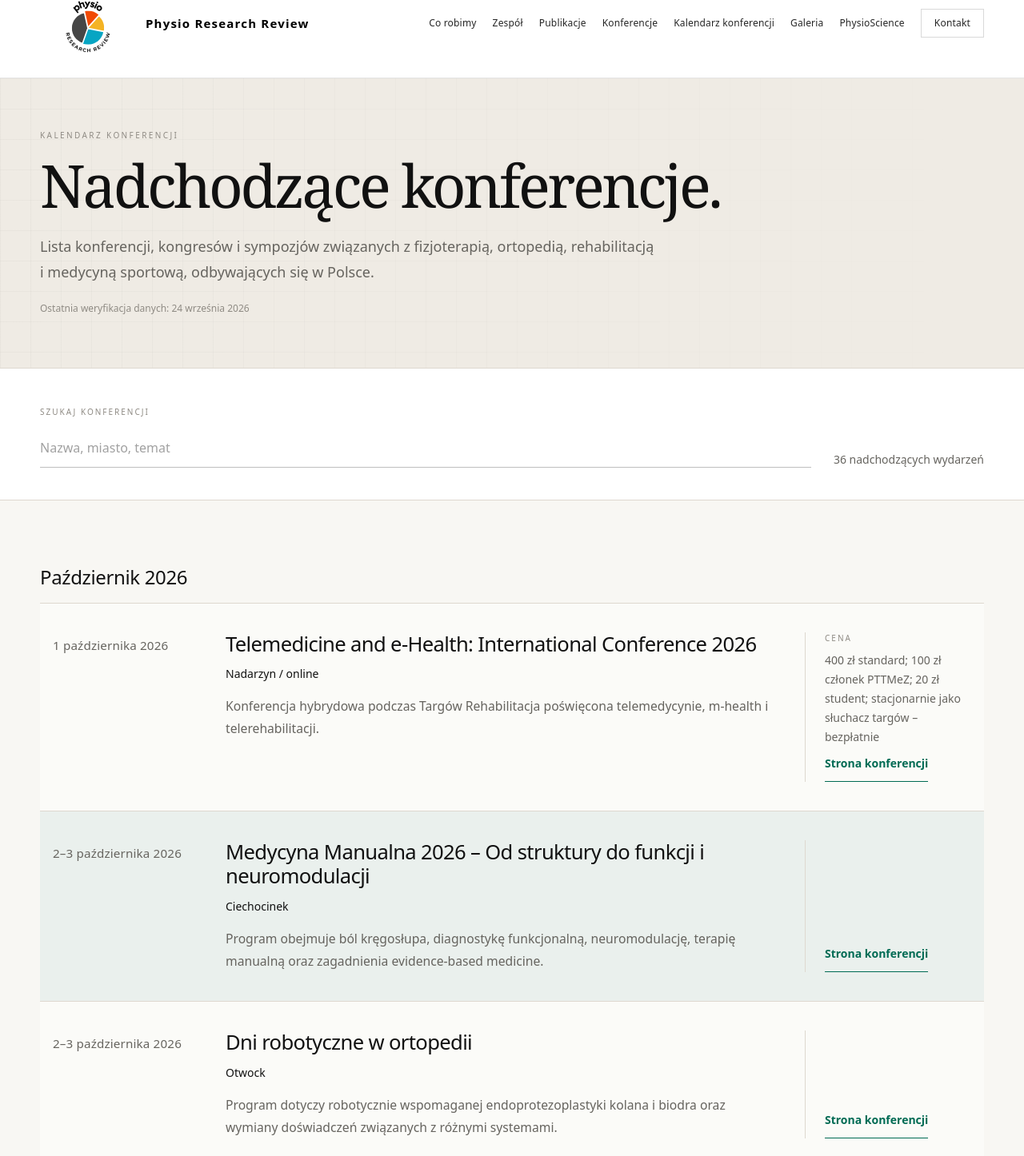
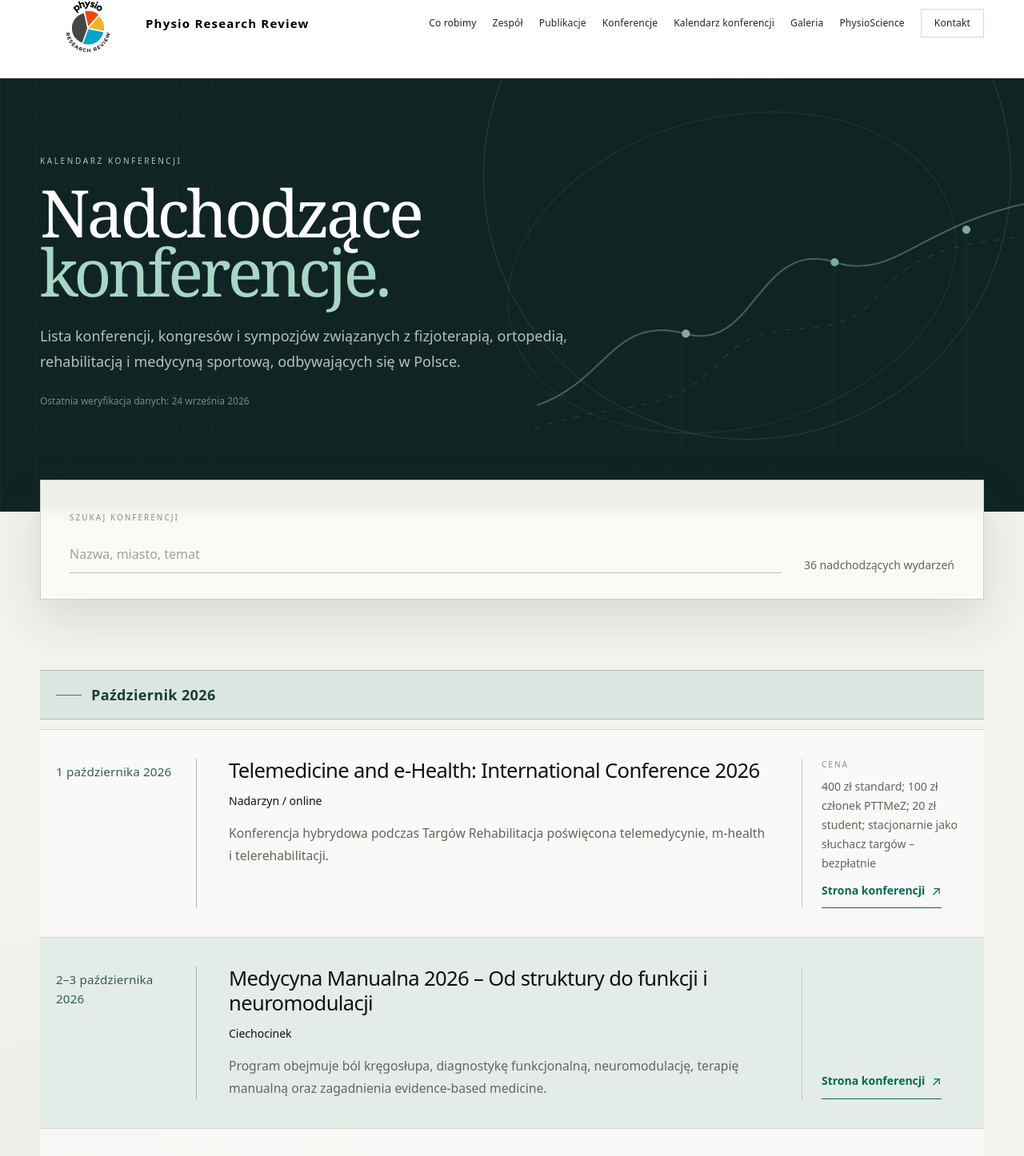
Before and after one commit to anisqo/physioresearch-review, a Next.js app: page /kalendarz in a window 1280 px wide. Shown: the part 39-1485 px from the top of the page at 80% size. Built offline with nearby package versions, Linux system fonts and the light colour scheme.

Commit message:
Redesign conference calendar presentation

```diff
--- a/src/app/globals.css
+++ b/src/app/globals.css
@@ -76,3 +76,61 @@ svg {
     width: min(100% - 28px, 1180px);
   }
 }
+
+@keyframes conference-hero-rise {
+  from {
+    opacity: 0;
+    transform: translateY(18px);
+  }
+  to {
+    opacity: 1;
+    transform: translateY(0);
+  }
+}
+
+@keyframes conference-graph-drift {
+  0%,
+  100% {
+    transform: translate3d(0, 0, 0);
+  }
+  50% {
+    transform: translate3d(-10px, -5px, 0);
+  }
+}
+
+@keyframes conference-section-in {
+  from {
+    opacity: 0.35;
+    transform: translateY(18px);
+  }
+  to {
+    opacity: 1;
+    transform: translateY(0);
+  }
+}
+
+@media (prefers-reduced-motion: no-preference) {
+  .conference-hero-copy {
+    animation: conference-hero-rise 700ms cubic-bezier(0.22, 1, 0.36, 1) both;
+  }
+
+  .conference-hero-copy:nth-child(2) {
+    animation-delay: 120ms;
+  }
+
+  .conference-search-panel {
+    animation: conference-hero-rise 650ms 150ms cubic-bezier(0.22, 1, 0.36, 1) both;
+  }
+
+  .conference-hero-art {
+    animation: conference-graph-drift 14s ease-in-out infinite;
+  }
+
+  @supports (animation-timeline: view()) {
+    .conference-month {
+      animation: conference-section-in linear both;
+      animation-timeline: view();
+      animation-range: entry 0% entry 22%;
+    }
+  }
+}
--- a/src/app/kalendarz/page.tsx
+++ b/src/app/kalendarz/page.tsx
@@ -81,7 +81,7 @@ export default function ConferenceCalendarPage() {
   };
 
   return (
-    <main className="min-h-screen bg-[#f8f7f3]">
+    <main className="min-h-screen bg-[#f4f2ed]">
       <SiteHeader />
 
       <script
@@ -91,36 +91,83 @@ export default function ConferenceCalendarPage() {
         }}
       />
 
-      <header className="relative overflow-hidden border-b border-[color:var(--line)] bg-[#efebe4] py-12 md:py-16">
+      <header className="relative overflow-hidden bg-[#102523] pb-24 pt-14 text-white md:pb-28 md:pt-20 lg:pb-32 lg:pt-24">
         <div
-          className="pointer-events-none absolute inset-0 opacity-55"
+          className="pointer-events-none absolute inset-0 opacity-30"
           aria-hidden="true"
           style={{
             backgroundImage:
-              "linear-gradient(rgba(17,17,17,0.05) 1px, transparent 1px), linear-gradient(90deg, rgba(17,17,17,0.05) 1px, transparent 1px)",
-            backgroundSize: "38px 38px",
+              "linear-gradient(rgba(214,235,226,0.11) 1px, transparent 1px), linear-gradient(90deg, rgba(214,235,226,0.11) 1px, transparent 1px)",
+            backgroundSize: "44px 44px",
             maskImage:
-              "linear-gradient(90deg, black 0%, rgba(0,0,0,0.45) 62%, transparent 100%)",
+              "linear-gradient(90deg, black 0%, rgba(0,0,0,0.7) 65%, transparent 100%)",
             WebkitMaskImage:
-              "linear-gradient(90deg, black 0%, rgba(0,0,0,0.45) 62%, transparent 100%)",
+              "linear-gradient(90deg, black 0%, rgba(0,0,0,0.7) 65%, transparent 100%)",
           }}
         />
 
-        <div className="site-shell relative z-10">
-          <div>
-            <p className="text-[10px] uppercase tracking-[0.24em] text-[color:var(--quiet)]">
+        <div
+          className="pointer-events-none absolute -right-36 -top-44 h-[560px] w-[560px] rounded-full border border-[#b7dacd]/15 md:-right-16 md:-top-40 lg:right-4 lg:top-[-13rem] lg:h-[660px] lg:w-[660px]"
+          aria-hidden="true"
+        />
+        <div
+          className="pointer-events-none absolute -right-16 top-16 h-[330px] w-[470px] rotate-[-14deg] rounded-[50%] border border-[#b7dacd]/10 md:right-8 lg:right-20 lg:top-12 lg:h-[390px] lg:w-[570px]"
+          aria-hidden="true"
+        />
+
+        <svg
+          aria-hidden="true"
+          viewBox="0 0 680 360"
+          className="conference-hero-art pointer-events-none absolute bottom-0 right-[-11rem] hidden h-[90%] w-[62%] opacity-80 md:block lg:right-[-4rem] lg:w-[54%]"
+          fill="none"
+        >
+          <path
+            d="M18 289C104 260 112 176 201 201C286 225 290 83 384 113C462 138 490 59 654 34"
+            stroke="rgba(173, 219, 202, 0.42)"
+            strokeWidth="2"
+          />
+          <path
+            d="M14 318C126 279 174 308 242 236C311 163 376 226 437 154C498 82 561 94 666 73"
+            stroke="rgba(255, 255, 255, 0.16)"
+            strokeWidth="1"
+            strokeDasharray="7 10"
+          />
+          <path
+            d="M196 202L196 340M383 113L383 340M546 73L546 340"
+            stroke="rgba(255, 255, 255, 0.08)"
+            strokeWidth="1"
+          />
+          <circle cx="201" cy="201" r="5" fill="#9ccfbd" />
+          <circle cx="384" cy="113" r="5" fill="#9ccfbd" />
+          <circle cx="546" cy="73" r="5" fill="#9ccfbd" />
+        </svg>
+
+        <div className="site-shell relative z-10 grid items-end gap-12 lg:grid-cols-[minmax(0,1fr)_20rem]">
+          <div className="conference-hero-copy">
+            <p className="text-[10px] uppercase tracking-[0.26em] text-[#9ccfbd]">
               Kalendarz konferencji
             </p>
-            <h1 className="mt-5 max-w-4xl font-editorial text-[clamp(2.45rem,5.8vw,5rem)] leading-[0.95] tracking-[-0.045em] text-[color:var(--ink)]">
-              Nadchodzące konferencje.
+            <h1 className="mt-5 max-w-4xl font-editorial text-[clamp(3rem,6.4vw,5.8rem)] leading-[0.9] tracking-[-0.05em] text-white">
+              <span className="block">Nadchodzące</span>
+              <span className="block text-[#a8d6c5]">konferencje.</span>
             </h1>
-            <p className="mt-6 max-w-3xl text-base leading-8 text-[color:var(--muted)] md:text-lg">
+            <p className="mt-7 max-w-2xl text-base leading-8 text-white/70 md:text-lg">
               Lista konferencji, kongresów i sympozjów związanych z
               fizjoterapią, ortopedią, rehabilitacją i medycyną sportową,
               odbywających się w Polsce.
             </p>
-            <p className="mt-5 text-xs leading-5 text-[color:var(--quiet)] tabular-nums">
+            <p className="mt-6 text-xs leading-5 text-white/45 tabular-nums">
               Ostatnia weryfikacja danych: {polishDate(lastVerified)}
+            </p>
+          </div>
+
+          <div className="conference-hero-copy hidden border-l border-white/15 pl-7 lg:block">
+            <p className="text-[10px] uppercase tracking-[0.24em] text-[#9ccfbd]">
+              Indeks wydarzeń
+            </p>
+            <p className="mt-4 max-w-[17rem] text-sm leading-7 text-white/55">
+              Terminy, lokalizacje i informacje organizacyjne w jednym,
+              uporządkowanym miejscu.
             </p>
           </div>
         </div>
--- a/src/components/conferences/ConferenceCalendar.tsx
+++ b/src/components/conferences/ConferenceCalendar.tsx
@@ -78,11 +78,11 @@ function ConferenceRow({ conference }: { conference: Conference }) {
       : null;
 
   return (
-    <article className="grid gap-6 border-t border-[color:var(--line)] px-4 py-8 transition-colors odd:bg-white/40 even:bg-[#eaf0ed] hover:bg-[#dfe9e4] sm:px-5 sm:py-9 lg:grid-cols-[11rem_minmax(0,1fr)_13rem] lg:gap-10 lg:px-4">
-      <div className="pt-1">
+    <article className="grid gap-6 border-t border-[#cfd7d2] px-4 py-8 transition-colors duration-300 odd:bg-white/55 even:bg-[#e4ece8] hover:bg-[#d8e5df] sm:px-5 sm:py-9 lg:grid-cols-[11rem_minmax(0,1fr)_13rem] lg:gap-10 lg:px-5">
+      <div className="border-l border-[#729487]/60 pl-4 pt-1 lg:border-l-0 lg:border-r lg:pl-0 lg:pr-7">
         <time
           dateTime={conference.dateStart}
-          className="block text-[0.95rem] font-medium leading-6 tracking-[0.01em] text-[color:var(--muted)] tabular-nums"
+          className="block text-[0.95rem] font-medium leading-6 tracking-[0.01em] text-[#345e50] tabular-nums"
         >
           {date}
         </time>
@@ -110,7 +110,7 @@ function ConferenceRow({ conference }: { conference: Conference }) {
 
       </div>
 
-      <div className="flex flex-col items-start border-t border-[color:var(--line)] pt-5 lg:border-l lg:border-t-0 lg:pl-6 lg:pt-0">
+      <div className="flex flex-col items-start border-t border-[#bfcac4] pt-5 lg:border-l lg:border-t-0 lg:pl-6 lg:pt-0">
         {conference.price ? (
           <div>
             <p className="text-[10px] uppercase tracking-[0.2em] text-[color:var(--quiet)]">
@@ -128,7 +128,10 @@ function ConferenceRow({ conference }: { conference: Conference }) {
           rel="noopener noreferrer"
           className="mt-5 inline-flex min-h-11 items-center border-b border-[#006B54] text-sm font-semibold text-[#006B54] transition-colors hover:border-[color:var(--ink)] hover:text-[color:var(--ink)] focus-visible:outline focus-visible:outline-2 focus-visible:outline-offset-4 focus-visible:outline-[#006B54] lg:mt-auto"
         >
-          Strona konferencji
+          <span>Strona konferencji</span>
+          <span aria-hidden="true" className="ml-2 text-base font-normal">
+            ↗
+          </span>
         </a>
       </div>
     </article>
@@ -138,17 +141,24 @@ function MonthGroups({ items }: { items: Conference[] }) {
   return (
     <div className="space-y-14 md:space-y-18">
       {groupByMonth(items).map((group) => (
-        <section key={group.key} aria-labelledby={`month-${group.key}`}>
-          <div className="mb-4">
-            <h2
-              id={`month-${group.key}`}
-              className="text-xl font-medium capitalize tracking-[-0.015em] text-[color:var(--ink)] tabular-nums sm:text-2xl"
-            >
-              {group.label}
-            </h2>
+        <section
+          key={group.key}
+          aria-labelledby={`month-${group.key}`}
+          className="conference-month"
+        >
+          <div className="mb-3 border-y border-[#aebfb7] bg-[#dbe6e0] px-4 py-4 sm:px-5">
+            <div className="flex items-center gap-3">
+              <span className="h-px w-8 bg-[#457262]" aria-hidden="true" />
+              <h2
+                id={`month-${group.key}`}
+                className="text-base font-semibold capitalize tracking-[0.02em] text-[#173d34] tabular-nums sm:text-lg"
+              >
+                {group.label}
+              </h2>
+            </div>
           </div>
 
-          <div className="border-b border-[color:var(--line)]">
+          <div className="border-b border-[#c3cec8]">
             {group.entries.map((conference) => (
               <ConferenceRow key={conference.id} conference={conference} />
             ))}
@@ -194,9 +204,10 @@ export function ConferenceCalendar({
     <>
       <section
         aria-label="Wyszukiwanie konferencji"
-        className="border-b border-[color:var(--line)] bg-white"
+        className="relative z-20 -mt-10 bg-transparent"
       >
-        <div className="site-shell py-8 md:py-10">
+        <div className="site-shell">
+          <div className="conference-search-panel border border-[#c7d1cc] bg-[#fbfaf7]/95 px-5 py-7 shadow-[0_22px_60px_rgba(18,45,39,0.13)] backdrop-blur-sm sm:px-7 md:px-9 md:py-8">
           <div className="grid gap-7 lg:grid-cols-[minmax(0,1fr)_auto] lg:items-end">
             <div>
               <label
@@ -219,11 +230,20 @@ export function ConferenceCalendar({
               {upcoming.length} {upcoming.length === 1 ? "nadchodzące wydarzenie" : "nadchodzących wydarzeń"}
             </p>
           </div>
+          </div>
         </div>
       </section>
 
-      <section className="py-12 md:py-16 lg:py-20">
-        <div className="site-shell">
+      <section className="relative overflow-hidden pb-12 pt-14 md:pb-16 md:pt-18 lg:pb-20 lg:pt-22">
+        <div
+          className="pointer-events-none absolute inset-0 opacity-40"
+          aria-hidden="true"
+          style={{
+            backgroundImage:
+              "radial-gradient(circle at 8% 8%, rgba(80, 124, 107, 0.12), transparent 24rem), radial-gradient(circle at 92% 48%, rgba(135, 111, 64, 0.07), transparent 28rem)",
+          }}
+        />
+        <div className="site-shell relative z-10">
           {upcoming.length > 0 ? (
             <MonthGroups items={upcoming} />
           ) : (
```
